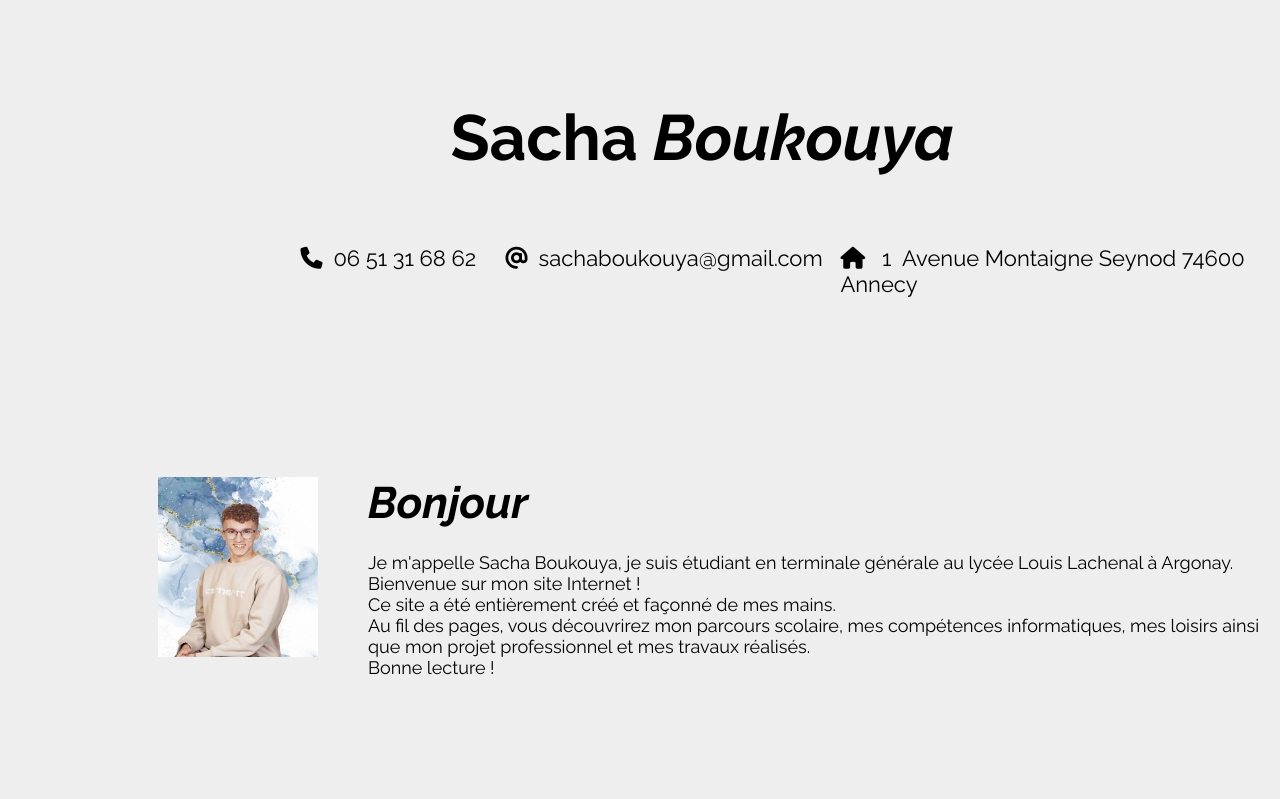
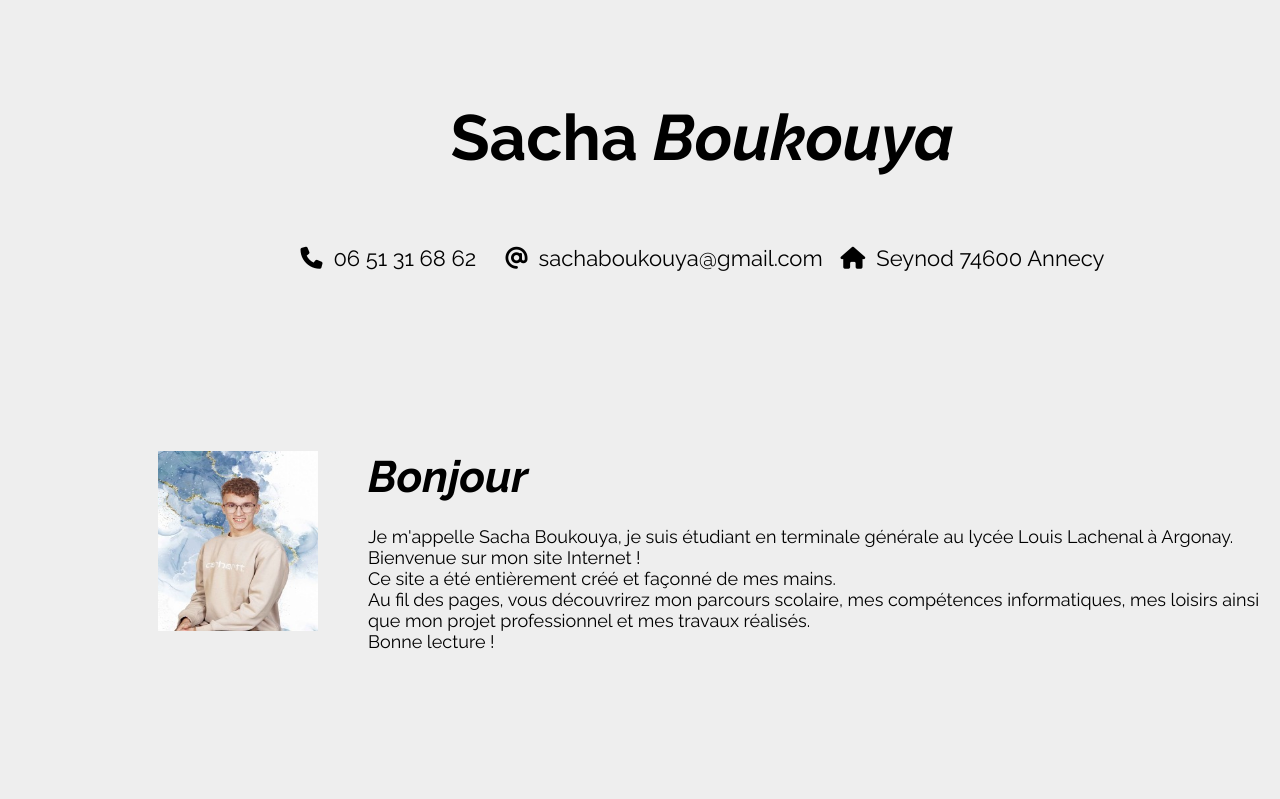
Before and after one commit to SachaBouk/sachabouk.github.io, a plain HTML site: page index.html in a window 1280 px wide. Shown: the top 799 px of the page. Drawn offline with Linux system fonts and the light colour scheme.

Commit message:
index.html

```diff
--- a/index.html
+++ b/index.html
@@ -53,7 +53,7 @@
         <h1>Sacha <span class="Nom">Boukouya</span></h1>
         <div class="num"><i class="fa-solid fa-phone">&nbsp;&nbsp;</i>06 51 31 68 62</div>
         <div class="mail"><i class="fa-solid fa-at"></i>&nbsp;&nbsp;sachaboukouya@gmail.com</div>
-        <div class="postale"><i class="fa-solid fa-house"></i>&nbsp;&nbsp; 1&nbsp; Avenue Montaigne Seynod 74600 Annecy</div>
+        <div class="postale"><i class="fa-solid fa-house"></i>&nbsp;&nbsp;Seynod 74600 Annecy</div>
     </div>
 
 
```
